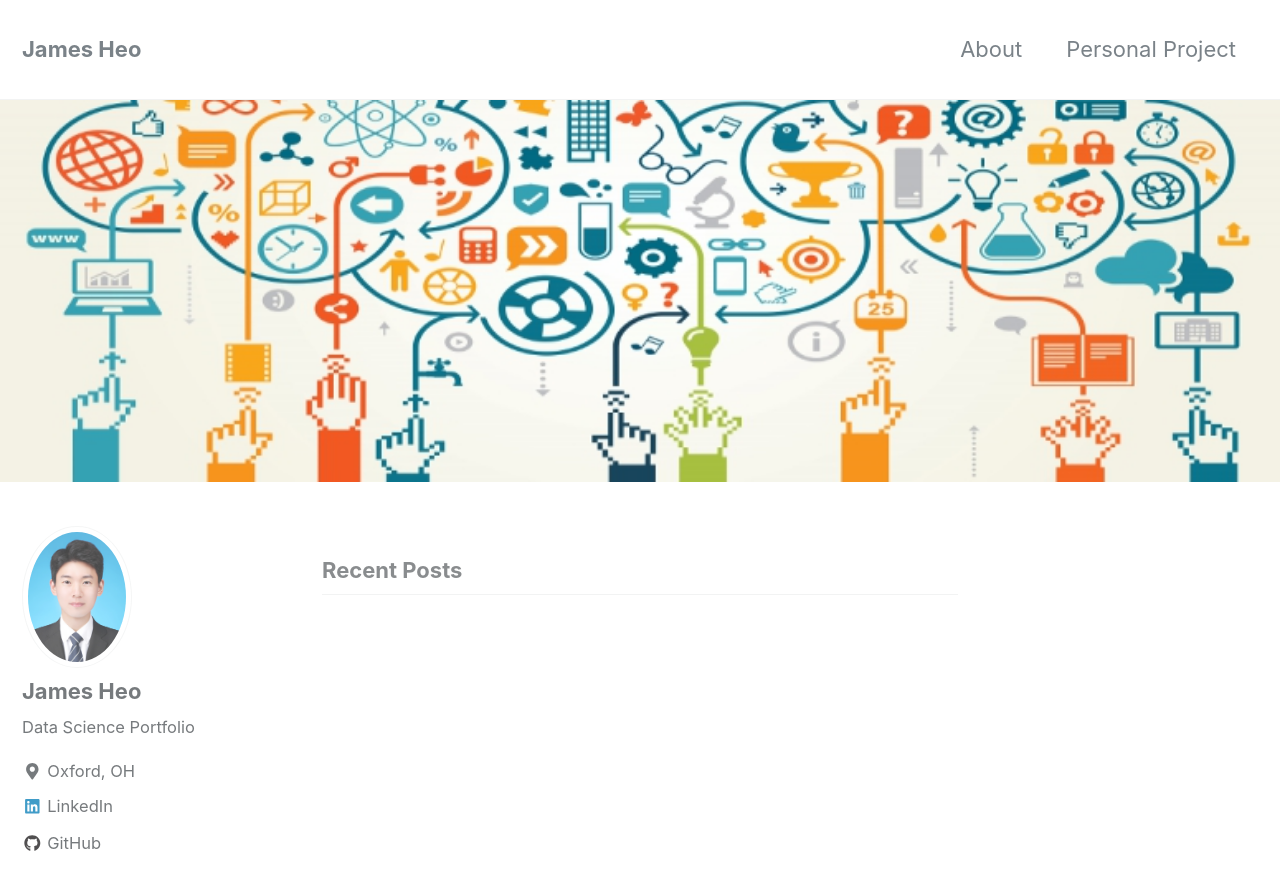
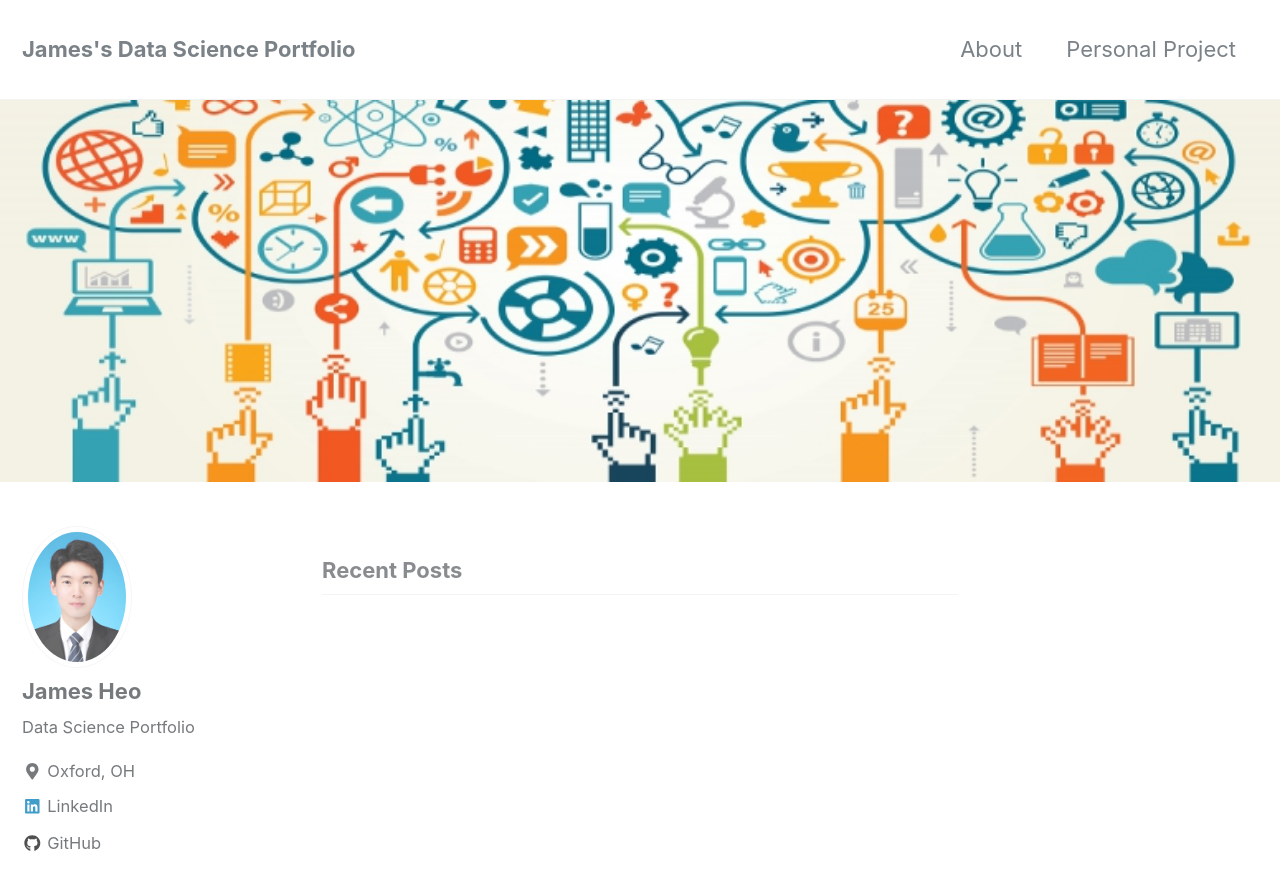
Before and after one commit to JamesHeo/heojstats.github.io, a Jekyll site: the page built from index.html, in a window 1280 px wide and 900 px high. Shown: the top 890 px of the window. Built offline with Jekyll 4.4.1, drawn with Linux system fonts in a browser that asks for light colours; nearby versions of some CDN libraries; the list of posts is cut into pages by our own code.

Commit message:
Changed the title

```diff
--- a/_config.yml
+++ b/_config.yml
@@ -16,7 +16,7 @@ minimal_mistakes_skin    : "default" # "air", "aqua", "contrast", "dark", "dirt"
 
 # Site Settings
 locale                   : "en-US"
-title                    : "James Heo"
+title                    : "James's Data Science Portfolio"
 title_separator          : "-"
 name                     : "James Heo"
 description              : "Data Science Portfolio"
```
